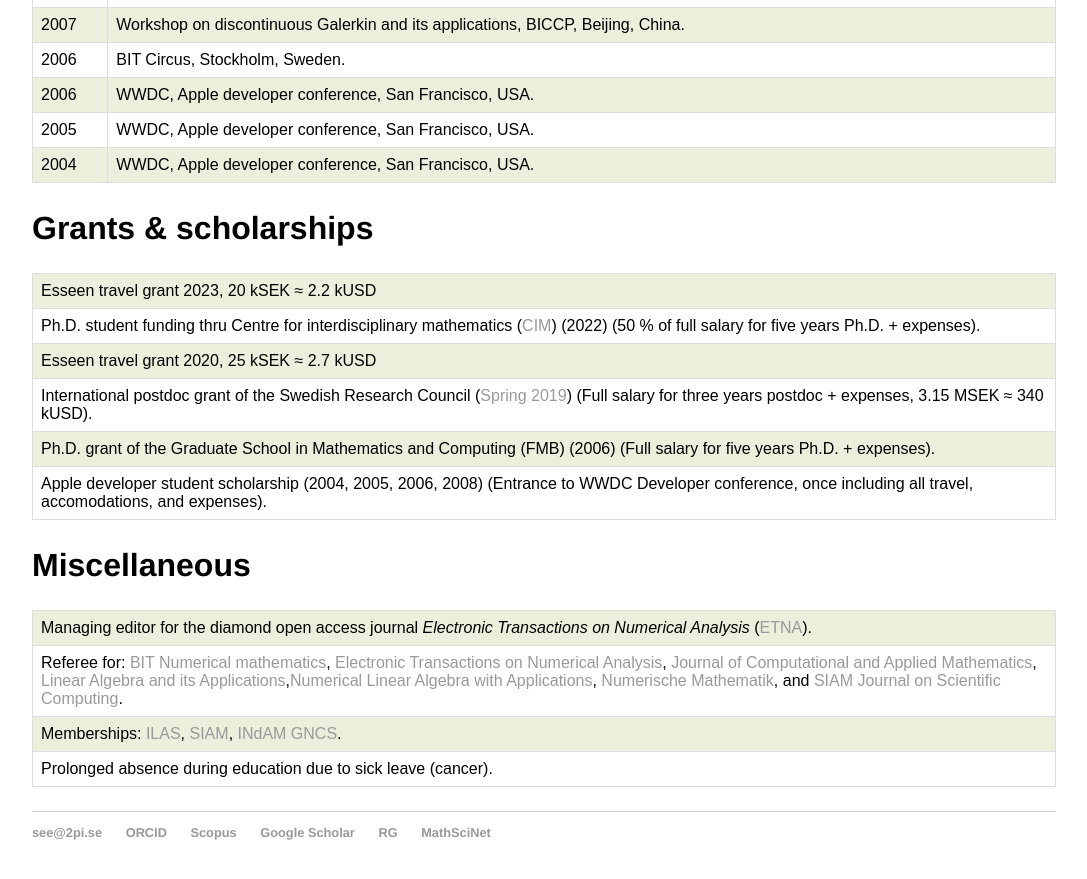
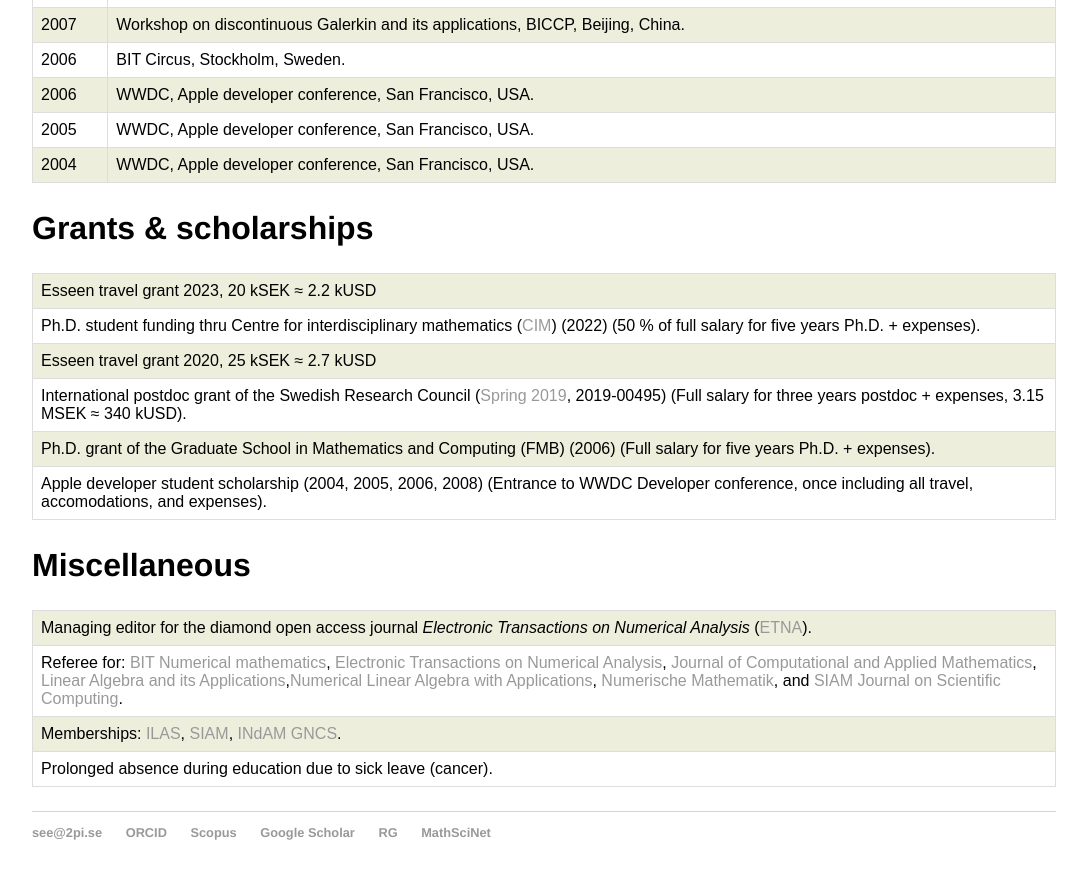
Before and after one commit to sverek/sverek.github.io, a Jekyll site: the page built from cv/index.html, in a window 1280 px wide and 900 px high, scrolled down 1542 px. Shown: the top 879 px of the window, without its empty margins (96-1183 px from the left). Built offline with Jekyll 4.4.1, drawn with Linux system fonts in a browser that asks for light colours.

Commit message:
grant id

```diff
--- a/cv/index.html
+++ b/cv/index.html
@@ -36,7 +36,7 @@ tr:nth-child(odd) {
     <h2>Work experience</h2>
     <table>
       <tr><td>2021-present</td><td>Assistant Professor, Uppsala University,  Uppsala, Sweden.</td></tr>
-      <tr><td>2020-2021</td><td>Postdoc, Uppsala University,  Uppsala, Sweden (funded by <a href="https://www.vr.se">VR</a>).</td></tr>
+      <tr><td>2020-2021</td><td>Postdoc, Uppsala University,  Uppsala, Sweden (funded by <a href="https://www.vr.se/soka-finansiering/beslut/2019-06-26-internationell-postdok.html">VR</a>, 2019-00495).</td></tr>
       <tr><td>2019-2020</td><td>Postdoc, Bergische Universität Wuppertal, Wuppertal, Germany.</td></tr>
       <tr><td>2018-2019</td><td>Postdoc, Athens University of Economics and Business, Athens, Greece.</td></tr>
       <tr><td>2012-2013</td><td>Researcher, part time, Swedish Defence Research Agency (FOI), Stockholm, Sweden.</td></tr>
@@ -78,7 +78,7 @@ tr:nth-child(odd) {
         <tr><td>Esseen travel grant 2023, 20 kSEK &asymp; 2.2 kUSD</td></tr>
         <tr><td>Ph.D. student funding thru Centre for interdisciplinary mathematics (<a href="https://www.math.uu.se/research/centre-for-interdisciplinary-mathematics/">CIM</a>) (2022) (50 % of full salary for five years Ph.D. + expenses).</td></tr>
         <tr><td>Esseen travel grant 2020, 25 kSEK &asymp; 2.7 kUSD</td></tr>
-        <tr><td>International postdoc grant of the Swedish Research Council (<a href="https://www.vr.se/english/calls-and-decisions/grant-decisions/decisions/2019-03-25-international-postdoc.html">Spring 2019</a>) (Full salary for three years postdoc + expenses, 3.15 MSEK &asymp; 340 kUSD).</td></tr>
+        <tr><td>International postdoc grant of the Swedish Research Council (<a href="https://www.vr.se/english/calls-and-decisions/grant-decisions/decisions/2019-03-25-international-postdoc.html">Spring 2019</a>, 2019-00495) (Full salary for three years postdoc + expenses, 3.15 MSEK &asymp; 340 kUSD).</td></tr>
         <tr><td>Ph.D. grant of the Graduate School in Mathematics and Computing (FMB) (2006) (Full salary for five years Ph.D. + expenses).</td></tr>
         <tr><td>Apple developer student scholarship (2004, 2005, 2006, 2008) (Entrance to WWDC Developer conference, once including all travel, accomodations, and expenses).</td></tr>
     </table>
```
